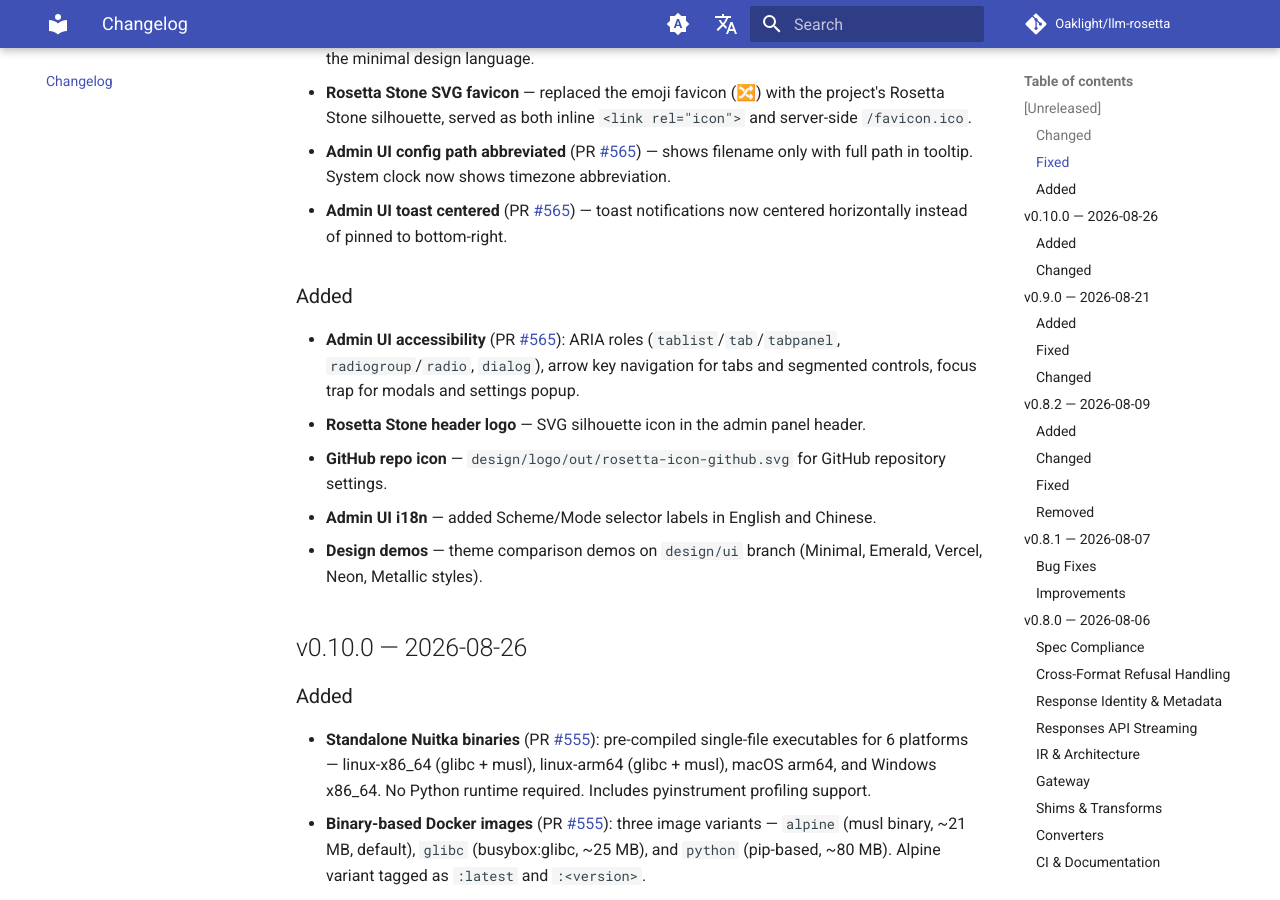
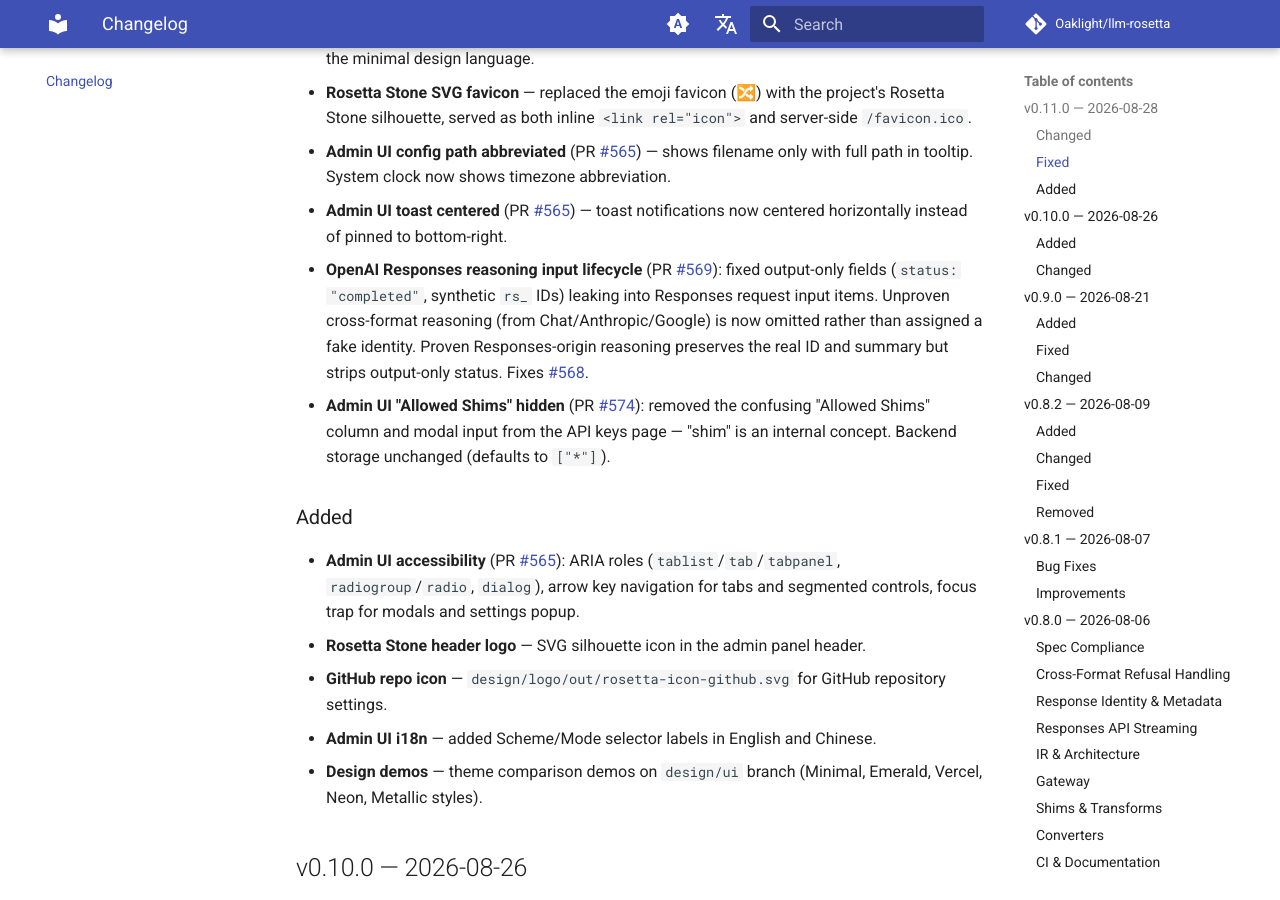
Before and after one commit to Oaklight/llm-rosetta, an MkDocs documentation site: the page built from docs/changelog.md, in a window 1280 px wide and 900 px high, scrolled down 1102 px. Built offline with MkDocs 1.6.1 and Material for MkDocs 9.7.7, drawn with Linux system fonts in a browser that asks for light colours; comment, search, counter and statistics services are not loaded; some of the changed text lies outside the part shown.

Commit message:
changelog: v0.11.0

```diff
--- a/docs/changelog.md
+++ b/docs/changelog.md
@@ -6,7 +6,7 @@ title: Changelog
 
 All notable changes to LLM-Rosetta are documented here. This project follows [Keep a Changelog](https://keepachangelog.com/) conventions.
 
-## [Unreleased]
+## v0.11.0 — 2026-08-28
 
 ### Changed
 
@@ -24,6 +24,8 @@ All notable changes to LLM-Rosetta are documented here. This project follows [Ke
 
 - **Admin UI config path abbreviated** (PR [#565](https://github.com/Oaklight/llm-rosetta/pull/565)) — shows filename only with full path in tooltip. System clock now shows timezone abbreviation.
 - **Admin UI toast centered** (PR [#565](https://github.com/Oaklight/llm-rosetta/pull/565)) — toast notifications now centered horizontally instead of pinned to bottom-right.
+- **OpenAI Responses reasoning input lifecycle** (PR [#569](https://github.com/Oaklight/llm-rosetta/pull/569)): fixed output-only fields (`status: "completed"`, synthetic `rs_` IDs) leaking into Responses request input items. Unproven cross-format reasoning (from Chat/Anthropic/Google) is now omitted rather than assigned a fake identity. Proven Responses-origin reasoning preserves the real ID and summary but strips output-only status. Fixes [#568](https://github.com/Oaklight/llm-rosetta/issues/568).
+- **Admin UI "Allowed Shims" hidden** (PR [#574](https://github.com/Oaklight/llm-rosetta/pull/574)): removed the confusing "Allowed Shims" column and modal input from the API keys page — "shim" is an internal concept. Backend storage unchanged (defaults to `["*"]`).
 
 ### Added
 
```
